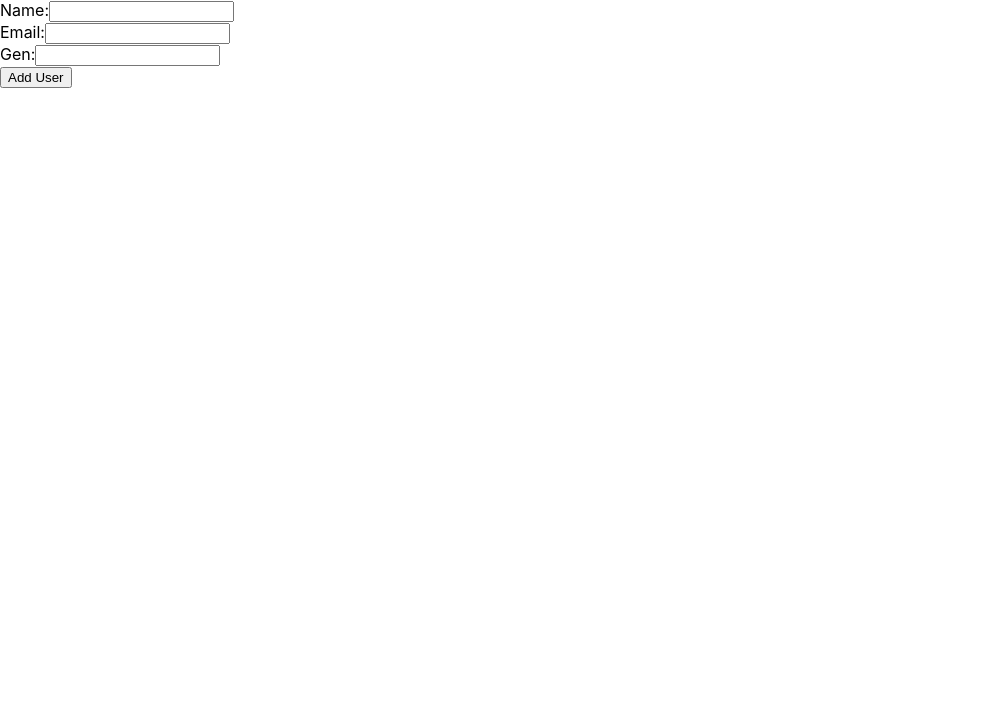
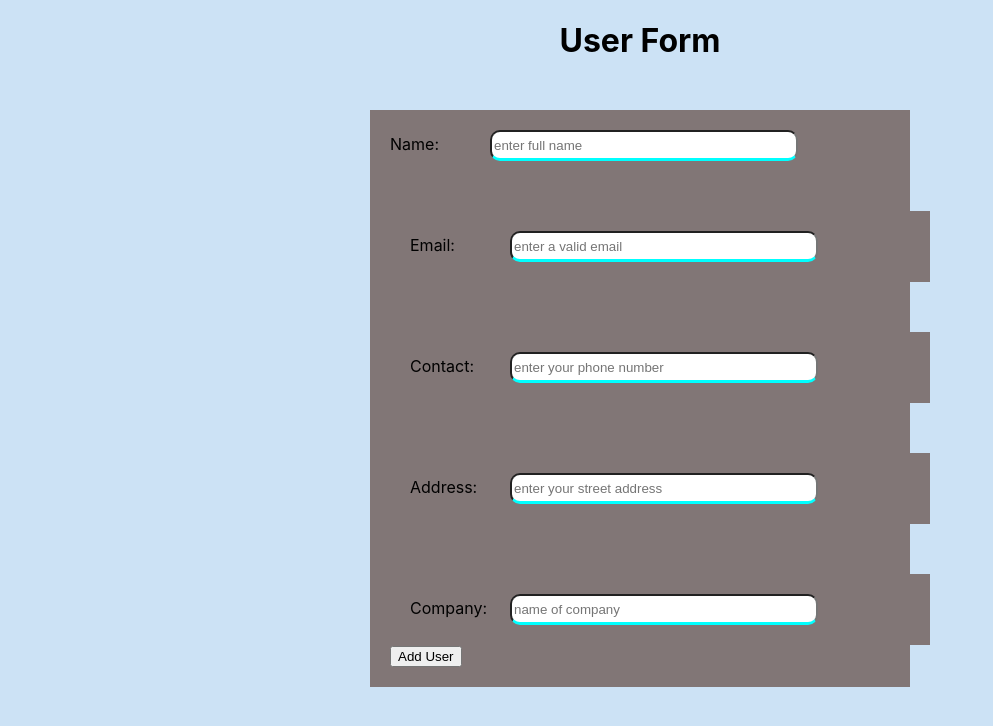
Before and after one commit to shawlycode/react-users, a React (Create React App) app: page / in a window 1280 px wide. Shown: the top 726 px of the page, without its empty margins (0-993 px from the left). Built offline with nearby package versions, Linux system fonts and the light colour scheme.

Commit message:
updated content in components

```diff
--- a/src/App.jsx
+++ b/src/App.jsx
@@ -1,6 +1,7 @@
 import React, { Component } from "react";
 import User from "./Component/User";
 import UserForm from "./Component/UserForm";
+import './Component/Form.css'
 
 class App extends Component {
   constructor(props) {
--- a/src/Component/User.jsx
+++ b/src/Component/User.jsx
@@ -2,11 +2,15 @@ import React from "react";
 
 const User =({user, index})=>{
     return(
+
         <div className="user" key={index}>
-            <h1>Name:{user.name}</h1>
+            <h3 className="user-data">New User Data</h3>
+            <hr />
+            <h4>Name:{user.name}</h4>
             <p>Email:{user.email}</p>
-            <p>Gen:{user.gen}</p>
-            <hr />
+            <p>Phone:{user.phone}</p>
+            <p>Address:{user.address}</p>
+            <p>Company:{user.company}</p>
         </div>
 
     )
--- a/src/Component/UserForm.jsx
+++ b/src/Component/UserForm.jsx
@@ -6,7 +6,7 @@ class UserForm extends Component {
     this.state = {
       name: "",
       email: "",
-      gen: "",
+      phonenumber: "",
     };
   }
   handleChange = (e) => {
@@ -16,21 +16,25 @@ class UserForm extends Component {
     e.preventDefault();
     this.props.addNewUser(this.state);
     this.setState({
-        name:"",
-        email:"",
-        gen: ""
-    })
-
-  }
+      name: "",
+      email: "",
+      phone: "",
+      address:"",
+      company:""
+    });
+  };
   render() {
     return (
+     <>
+     <h1 style={{textAlign:"center"}}>User Form</h1>
+      <div className="form-content">
+        <form onSubmit={this.handleSubmit}>
           <div>
-        <form onSubmit={this.handleSubmit} >
-            <div className="form-content">
             <label htmlFor="name">Name:</label>
             <input
               type="text"
               name="name"
+              placeholder="enter full name"
               onChange={this.handleChange}
               value={this.state.name}
             />
@@ -40,21 +44,46 @@ class UserForm extends Component {
             <input
               type="email"
               name="email"
+              placeholder="enter a valid email"
               onChange={this.handleChange}
               value={this.state.email}
             />
           </div>
           <div className="form-content">
-          <label htmlFor="Gen">Gen:</label>
+            <label htmlFor="Phone Number">Contact:</label>
             <input
-            type="Number"
-            name="gen"
+              type="Phone Number"
+              name="Phonenumber"
+              placeholder="enter your phone number"
               onChange={this.handleChange}
-            value={this.state.gen}
-          /></div>
+              value={this.state.phone}
+            />
+          </div>
+          <div className="form-content">
+            <label htmlFor="address">Address:</label>
+            <input
+              type="text"
+              name="address"
+              placeholder="enter your street address"
+              onChange={this.handleChange}
+              value={this.state.address}
+            />
+          </div>
+          <div className="form-content">
+            <label htmlFor="company">Company:</label>
+            <input
+              type="text"
+              name="company"
+              placeholder="name of company"
+              onChange={this.handleChange}
+              value={this.state.company}
+            />
+          </div>
           <button>Add User</button>
         </form>
+
       </div>
+      </>
     );
   }
 }
```
Lines whose indentation alone changed are shown as unchanged.
